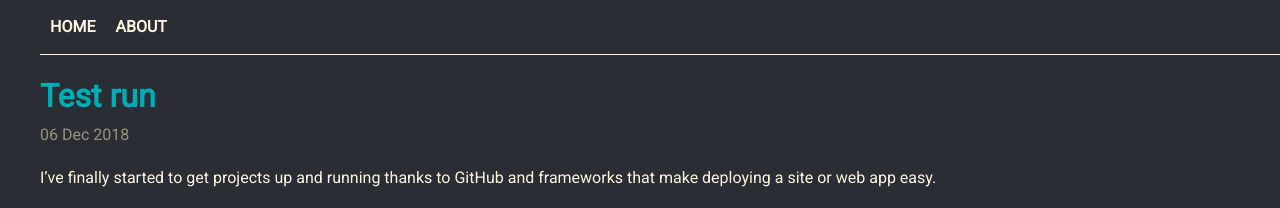
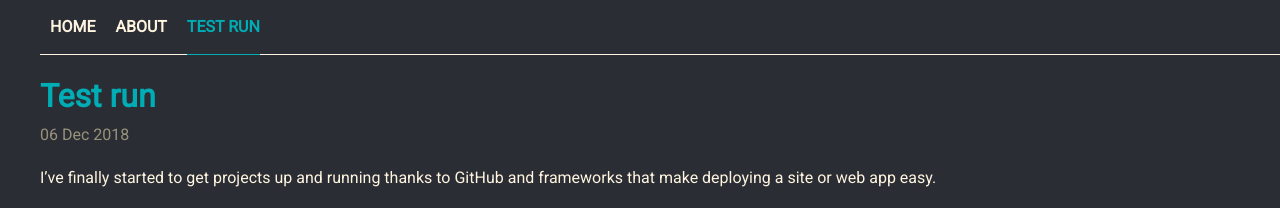
Before and after one commit to MattRugamas/mattrugamas.com, a Jekyll site: the page built from _posts/2018-12-06-Test Run.md, in a window 1280 px wide. Shown: the top 208 px of the page. Built offline with Jekyll 4.4.1, drawn with Linux system fonts in a browser that asks for light colours.

Commit message:
Fixed nav highlighting of current page for blog posts.

```diff
--- a/_config.yml
+++ b/_config.yml
@@ -1,4 +1,4 @@
-title: Matthew's Weblog
+title: Matt's Weblog
 description: >
   A personal site for showcasing ideas and projects.
 url: "https://samagurtam.github.io/"
--- a/_includes/navigation.html
+++ b/_includes/navigation.html
@@ -9,5 +9,10 @@
 				{% endif %}
 			">{{ item.name }}</a>
 		</li>{% endfor %}
+		{% if page.layout == 'post' %}
+			<li>
+				<a href="#" class="current">{{ page.title }}</a>
+			</li>
+		{% endif %}
 	</ul>
 </nav>
--- a/_layouts/default.html
+++ b/_layouts/default.html
@@ -1,7 +1,7 @@
 <!doctype html>
 <html>
 	<head>
-		<title>{{ page.title }}</title>
+		<title>{{ site.title }} | {{ page.title }}</title>
 		<link rel="stylesheet" href="/assets/css/styles.css">
 		{% include faviconpackage.html %}
 		<meta charset="utf-8">
--- a/about.html
+++ b/about.html
@@ -1,5 +1,5 @@
 ---
-title: About
+title: Matt's Weblog // About
 ---
 	<h1>My name is <span>Matthew Rugamas</span>.</h1>
 	<h2>I'm a student currently pursuing Computer Science at <a href="http://www.mtsac.edu/">Mt. SAC</a>. I develop websites, small web apps, and school projects in Java/C++/Assembly. I have experience with HTML, (S)CSS, and Python. Currently, I'm tackling Ruby, Python, Liquid HTML, and frameworks like Flask and Jekyll. I have a strong belief in Open Source and the part we all play in making the web a better place. All the code/assets for this site can be found <a href="https://github.com/samagurtam/samagurtam.github.io">here</a>. In the past I've <a href="http://www.shamancult.bandcamp.com/">played</a> <a href="https://www.youtube.com/watch?v=d0XhHuLBBIY&feature=youtu.be">music</a>.</h2>
```
